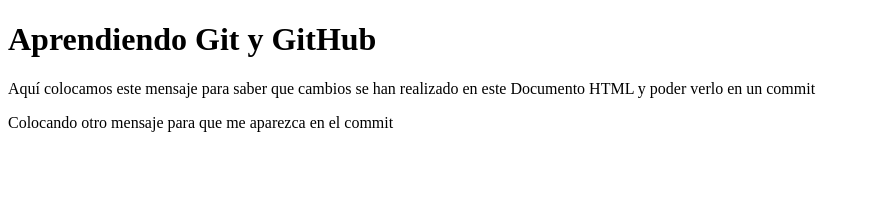
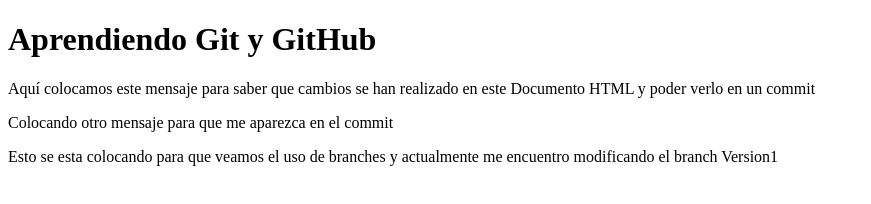
Before and after one commit to iamjonathanpumares/Prueba-git, a plain HTML site: page index.html in a window 1280 px wide. Shown: the whole page, without its empty margins (0-871 px from the left). Drawn offline with Linux system fonts and the light colour scheme.

Commit message:
Estoy en el branch Version1 y he modificado dos archivos y agregado una imagen

```diff
--- a/css/styles.css
+++ b/css/styles.css
@@ -2,3 +2,8 @@ body
 {
 	background: red;
 }
+
+p
+{
+	color: green;
+}
--- a/index.html
+++ b/index.html
@@ -3,10 +3,12 @@
 <head>
 	<meta charset="UTF-8">
 	<title>Página de prueba para aprender Git y GitHub</title>
+	<style type="text/css" src="css/styles.css"></style>
 </head>
 <body>
 	<h1>Aprendiendo Git y GitHub</h1>
 	<p>Aquí colocamos este mensaje para saber que cambios se han realizado en este Documento HTML y poder verlo en un commit</p>
 	<p>Colocando otro mensaje para que me aparezca en el commit</p>
+	<p>Esto se esta colocando para que veamos el uso de branches y actualmente me encuentro modificando el branch Version1</p>
 </body>
 </html>
```
Also changed, not shown: images/Zlatan+Ibrahimovic+Paris+Saint+Germain+FC+7QTXI7O2qLgx.jpg (added).
